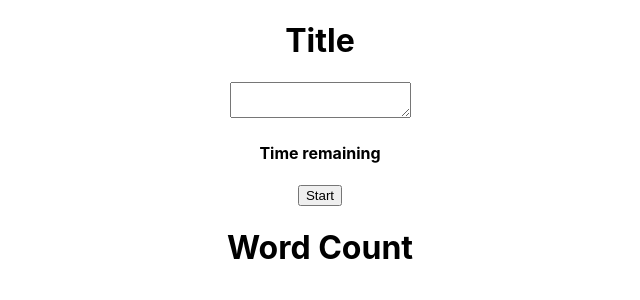
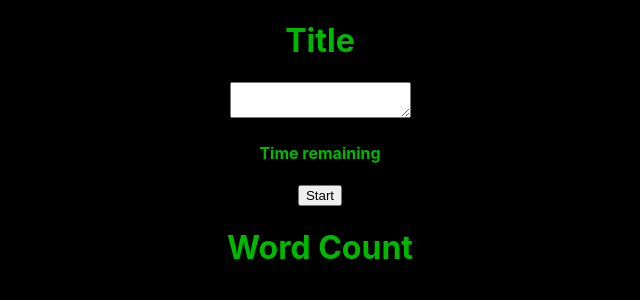
Before and after one commit to PJMantoss/speed-typing-game, a React (Create React App) app: page / in a window 1280 px wide. Shown: the top 300 px of the page, without its empty margins (320-960 px from the left). Built offline with nearby package versions, Linux system fonts and the light colour scheme.

Commit message:
update App.css

```diff
--- a/src/App.css
+++ b/src/App.css
@@ -1,4 +1,7 @@
-html, body {}
+html, body {
+  background: black;
+  color: #00b800;
+}
 
 .App {
   text-align: center;
```
